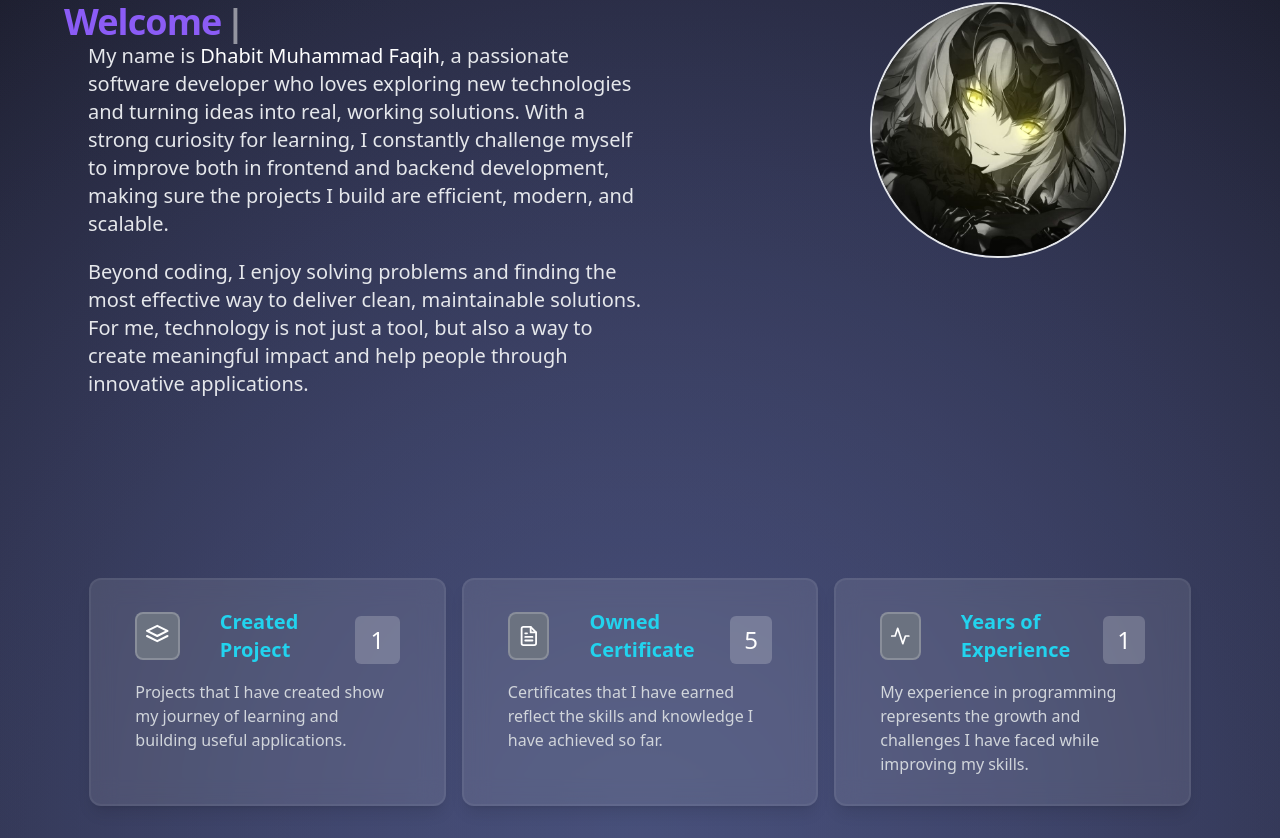
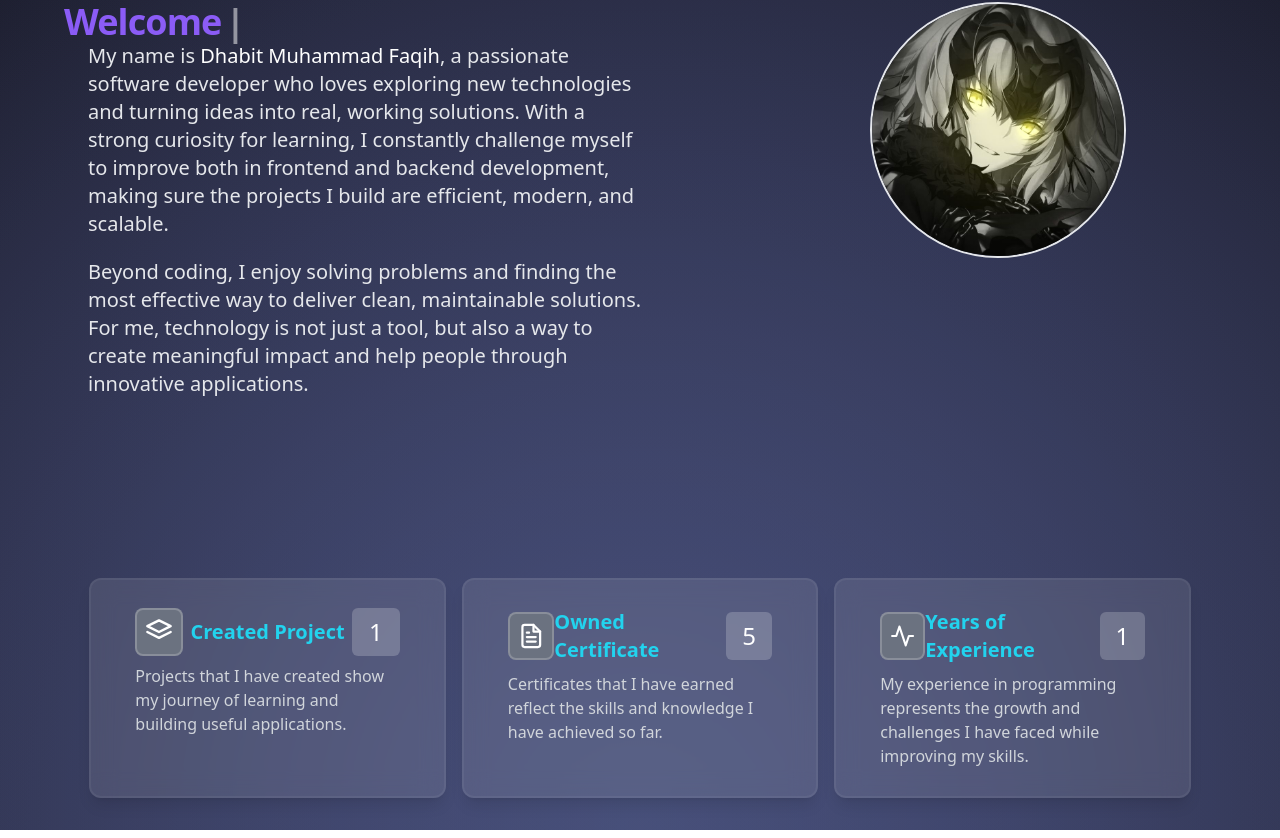
Before and after one commit to Voltsat/React-Portfolio, a React (Vite) app: page / in a window 1280 px wide. Shown: the part 1081-1919 px from the top of the page. Built offline with nearby package versions, Linux system fonts and the light colour scheme; what tailwindcss-motion would draw is missing.

Commit message:
Update about.jsx

```diff
--- a/src/components/about.jsx
+++ b/src/components/about.jsx
@@ -61,14 +61,12 @@ export default function About() {
       <div className='md:mx-auto md:w-11/12 px-9 mt-[4vh] md:mt-[8vh] lg:mt-[14vh] md:flex md:flex-wrap gap-4'>
         <div className="bg-white/10 backdrop-blur-md rounded-xl shadow-lg p-3 mb-2 mx-auto border-2 border-white/5 hover:border-white flex-1">
           <div className="flex flex-col items-center md:items-start text-center md:text-left px-4 md:px-8 py-4">
-            <div className='flex items-center w-full'>
-              <div className="flex items-center space-x-10 mb-2">
+            <div className='flex justify-between items-center w-full'>
                 <svg xmlns="http://www.w3.org/2000/svg" className="h-12 w-12 text-white p-2 bg-gray-500 border-2 border-white/20 rounded-lg" viewBox="0 0 24 24" fill="none" stroke="currentColor" strokeWidth="2" strokeLinecap="round" strokeLinejoin="round">
                   <path d="M12 2L2 7l10 5 10-5-10-5zM2 170l10 5 10-5M2 12l10 5 10-5"></path>
                 </svg>
                 <h3 className="text-xl font-semibold text-cyan-400">Created Project</h3>
-              </div>
-              <p className='text-2xl text-white p-2 bg-white/20 rounded-md w-12 flex justify-center ml-auto'>1</p>
+              <p className='text-2xl text-white p-2 bg-white/20 rounded-md w-12 flex justify-center'>1</p>
             </div>
             <p className="mt-2 text-gray-300 mx-auto">Projects that I have created show my journey of learning and building useful applications.</p>
           </div>
@@ -76,8 +74,7 @@ export default function About() {
 
         <div className="bg-white/10 backdrop-blur-md rounded-xl shadow-lg p-3 mb-2 mx-auto border-2 border-white/5 hover:border-white flex-1">
           <div className="flex flex-col items-center md:items-start text-center md:text-left px-4 md:px-8 py-4 mt-6 md:mt-0">
-            <div className='flex items-center w-full'>
-              <div className="flex items-center space-x-10 mb-2">
+            <div className='flex justify-between items-center w-full'>
                 <svg xmlns="http://www.w3.org/2000/svg" className="h-12 w-12 text-white p-2 bg-gray-500 border-2 border-white/20 rounded-lg" viewBox="0 0 24 24" fill="none" stroke="currentColor" strokeWidth="2" strokeLinecap="round" strokeLinejoin="round">
                   <path d="M14 2H6a2 2 0 0 0-2 2v16a2 2 0 0 0 2 2h12a2 2 0 0 0 2-2V8z"></path>
                   <polyline points="14 2 14 8 20 8"></polyline>
@@ -86,8 +83,7 @@ export default function About() {
                   <line x1="10" y1="9" x2="8" y2="9"></line>
                 </svg>
                 <h3 className="text-xl font-semibold text-cyan-400">Owned Certificate</h3>
-              </div>
-              <p className='text-2xl text-white p-2 bg-white/20 rounded-md w-12 flex justify-center ml-auto'>5</p>
+              <p className='text-2xl text-white p-2 bg-white/20 rounded-md w-12 flex justify-center'>5</p>
             </div>
             <p className="mt-2 text-gray-300 mx-auto">Certificates that I have earned reflect the skills and knowledge I have achieved so far.</p>
           </div>
@@ -95,14 +91,12 @@ export default function About() {
 
         <div className="bg-white/10 backdrop-blur-md rounded-xl shadow-lg p-3 mb-2 mx-auto border-2 border-white/5 hover:border-white flex-1">
           <div className="flex flex-col items-center md:items-start text-center md:text-left px-4 md:px-8 py-4 mt-6 md:mt-0">
-            <div className='flex items-center w-full'>
-              <div className="flex items-center space-x-10 mb-2">
+            <div className='flex justify-between items-center w-full'>
                 <svg xmlns="http://www.w3.org/2000/svg" className="h-12 w-12 text-white p-2 bg-gray-500 border-2 border-white/20 rounded-lg" viewBox="0 0 24 24" fill="none" stroke="currentColor" strokeWidth="2" strokeLinecap="round" strokeLinejoin="round">
                   <path d="M22 12h-4l-3 9L9 3l-3 9H2"></path>
                 </svg>
                 <h3 className="text-xl font-semibold text-cyan-400">Years of Experience</h3>
-              </div>
-              <p className='text-2xl text-white p-2 bg-white/20 rounded-md w-12 flex justify-center ml-auto'>1</p>
+              <p className='text-2xl text-white p-2 bg-white/20 rounded-md w-12 flex justify-center'>1</p>
             </div>
             <p className="mt-2 text-gray-300 mx-auto">My experience in programming represents the growth and challenges I have faced while improving my skills.</p>
           </div>
```
